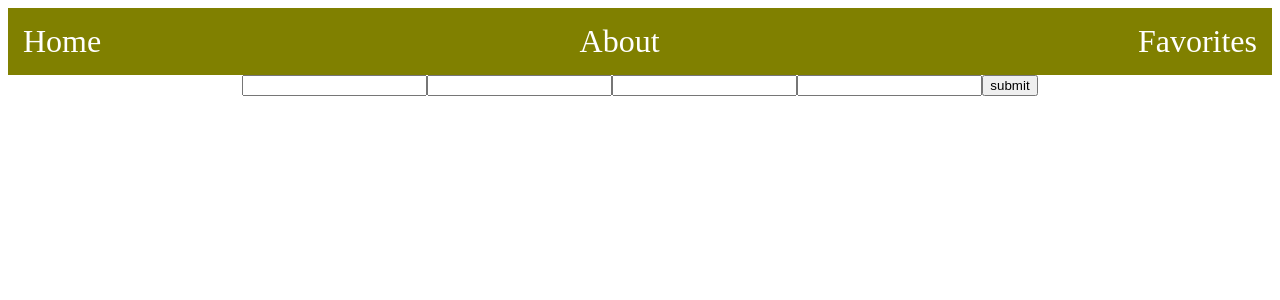
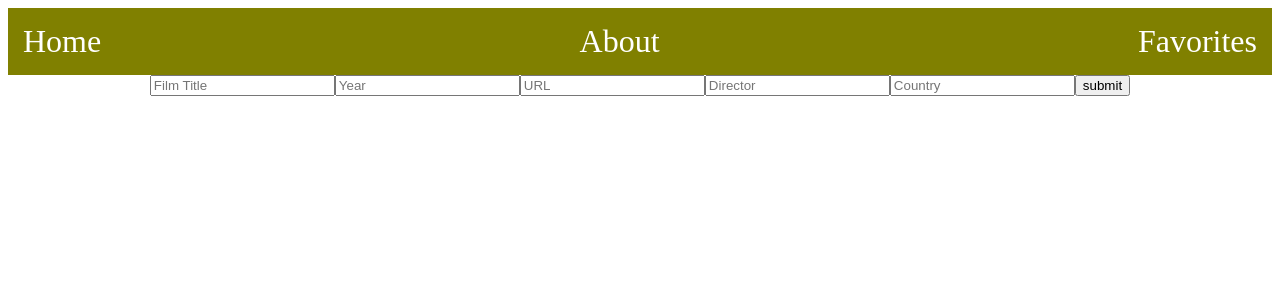
Before and after one commit to APareja12/proj3-gs-front, a React (Create React App) app: page / in a window 1280 px wide. Shown: the top 300 px of the page. Built offline with nearby package versions, Linux system fonts and the light colour scheme.

Commit message:
Get and Create Films Main

```diff
--- a/src/components/Form.js
+++ b/src/components/Form.js
@@ -3,10 +3,11 @@ const Form = (props) => {
     return (
       <div>
         <form action='/films'>
-          <input name= "title" id="title" type="text" placeholder="" />
-          <input name= "year" id="year" type="text" placeholder="" />
-          <input name= "director" id="director" type="text" placeholder="" />
-          <input name= "country" id="country" type="text" placeholder="" />
+          <input name= "title" id="title" type="text" placeholder="Film Title" />
+          <input name= "year" id="year" type="text" placeholder="Year" />
+          <input name= "img" url="img" id="img" placeholder="URL"/>
+          <input name= "director" id="director" type="text" placeholder="Director" />
+          <input name= "country" id="country" type="text" placeholder="Country" />
           <input type="submit" value="submit" />
         </form>
       </div>
```
Also changed, not shown: src/components/Main.js (+26 -0 lines).
